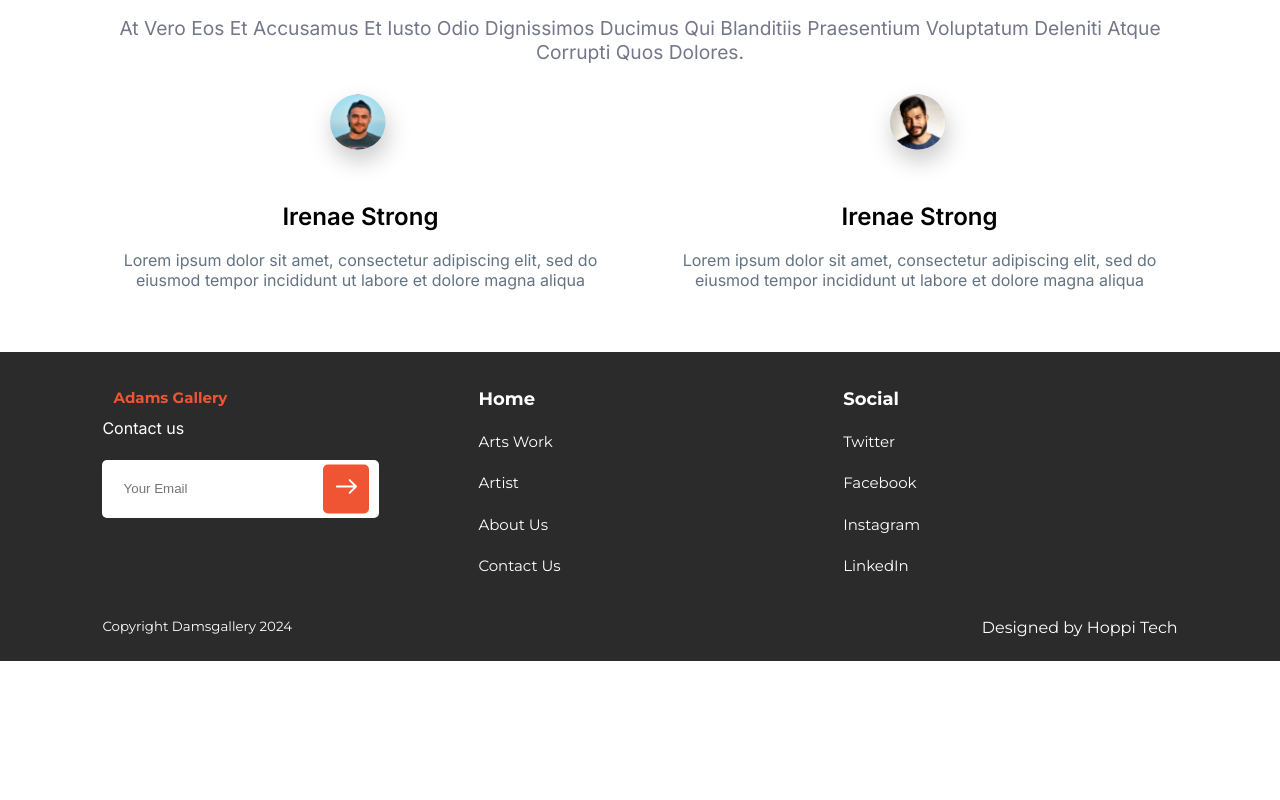
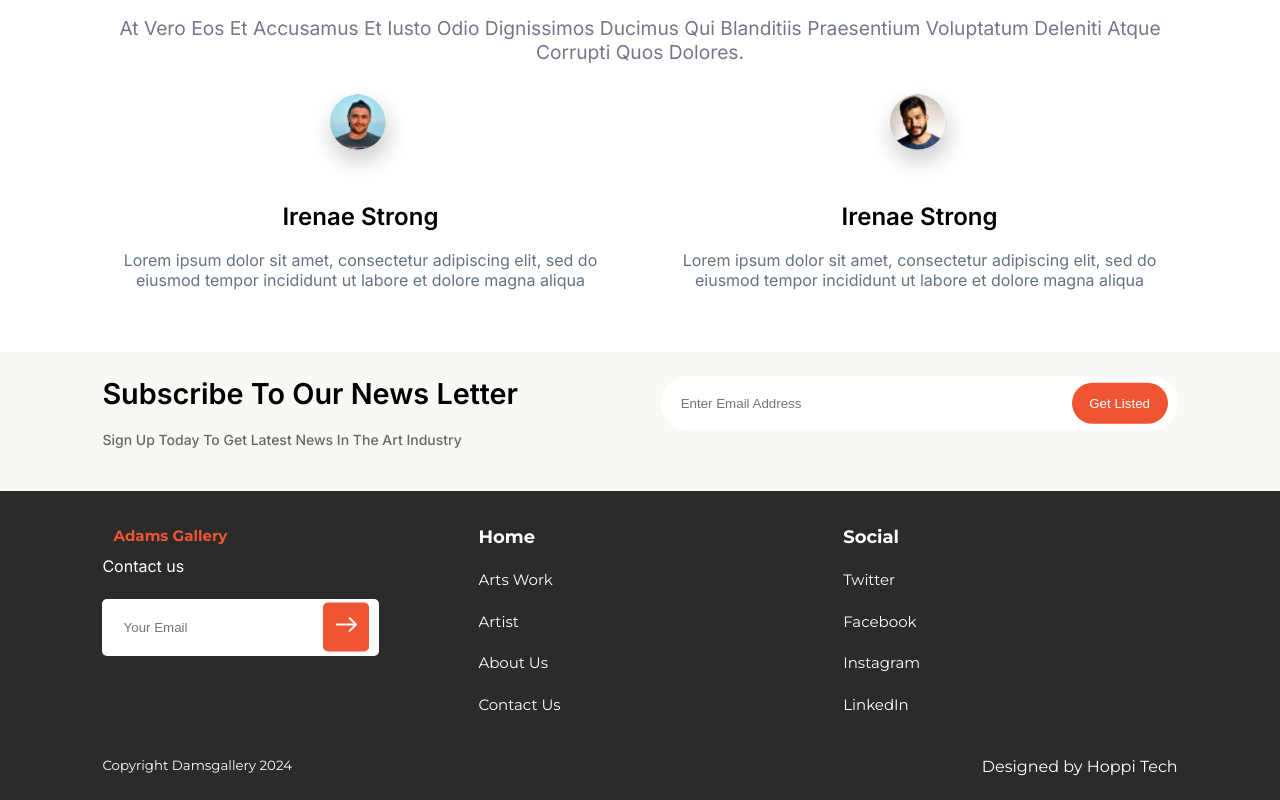
Before and after one commit to SoloBaChi/damsgallery, a React (Create React App) app in the folder dams-app/: page / in a window 1280 px wide. Shown: the part 3226-4026 px from the top of the page. Before the commit the page ends 3887 px from the top, so only its background shows below. Built offline with nearby package versions, Linux system fonts and the light colour scheme.

Commit message:
done with the landing page

```diff
--- a/dams-app/src/components/Home.jsx
+++ b/dams-app/src/components/Home.jsx
@@ -6,6 +6,7 @@ import Products from "./Products";
 import ConnectWithArtists from "./ConnectWithArtists";
 import Testimonials from "./Testimonials";
 // import Footer from "./Footer";
+import Subscribe from "./Subscribe";
 import "../styles/Home.css";
 
 function Home(props) {
@@ -17,6 +18,7 @@ function Home(props) {
       <Products />
       <ConnectWithArtists />
       <Testimonials />
+      <Subscribe />
       {/* <Footer /> */}
     </div>
   );
--- a/dams-app/src/components/Subscribe.jsx
+++ b/dams-app/src/components/Subscribe.jsx
@@ -0,0 +1,26 @@
+import React from "react";
+import "../styles/Subscribe.css";
+function Subscribe(props) {
+  return (
+    <section className="subscribe-section">
+      <div className="flex-container-2">
+        <div className="flex-item">
+          <h3>subscribe to our news letter</h3>
+          <h6>Sign up today to get latest news in the art industry</h6>
+        </div>
+        <div className="flex-item">
+          <form>
+            <div className="form-field">
+              <input type="email" placeholder="Enter Email Address" />
+              <div className="cta-btn">
+                <button>get listed</button>
+              </div>
+            </div>
+          </form>
+        </div>
+      </div>
+    </section>
+  );
+}
+
+export default Subscribe;
--- /dev/null
+++ b/dams-app/src/styles/Subscribe.css
@@ -0,0 +1,42 @@
+/* SUBSCRIBE STYLES */
+.subscribe-section {
+  background: #f9f8f5;
+}
+.subscribe-section h3 {
+  font-size: 1.2rem;
+}
+.subscribe-section h6 {
+  text-align: initial;
+}
+.subscribe-section .form-field {
+  position: relative;
+  border-radius: 30px;
+  background-color: #fff;
+}
+.subscribe-section .form-field input {
+  width: 100%;
+  border-radius: inherit;
+  padding: 1.2rem;
+}
+.subscribe-section .form-field .cta-btn button {
+  position: absolute;
+  top: 50%;
+  right: 10px;
+  transform: translate(0%, -50%);
+  padding: 0.8rem 1.1rem;
+  display: block;
+  background: #ef5533;
+  box-shadow: none;
+  border: none;
+  color: #fff;
+  border-radius: 30px;
+  text-transform: capitalize;
+  cursor: pointer;
+}
+
+/* DESKTOP SCREEN */
+@media (min-width: 980px) {
+  .subscribe-section h3 {
+    font-size: 1.8rem;
+  }
+}
```
Also changed, not shown: dams-app/src/components/AboutUs.jsx (added, +11 -0 lines), dams-app/src/components/ContactUs.jsx (added, +7 -0 lines), dams-app/src/styles/AboutUs.css (added).
